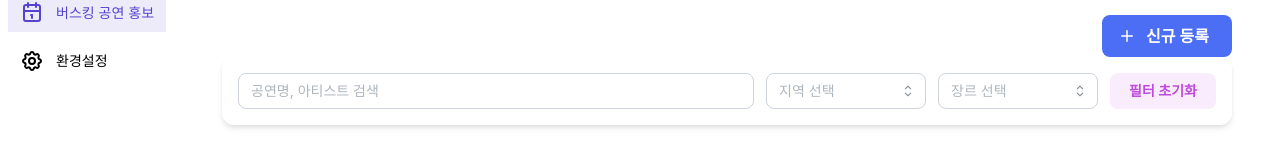
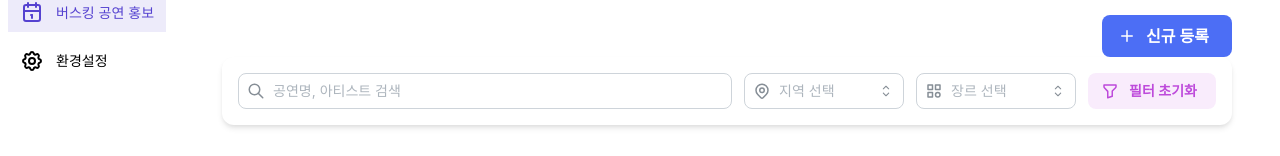
Before and after one commit to dlwlsdn201/project--busking-information-service--nextjs, a Next.js app: page /busking-event in a window 1280 px wide. Shown: the part 122-278 px from the top of the page. Built offline with nearby package versions, Linux system fonts and the light colour scheme.

Commit message:
:bug: #2 빌드 시, 타입 에러 이슈 수정

```diff
--- a/src/features/publicize/filter/ui/PublicizeFilterBar.tsx
+++ b/src/features/publicize/filter/ui/PublicizeFilterBar.tsx
@@ -48,7 +48,7 @@ export const PublicizeFilterBar = ({
     <StyledFilterBar isDark={isDark}>
       <div className="flex flex-col md:flex-row gap-3">
         <TextInput
-          icon={<IconSearch size={18} />}
+          leftSection={<IconSearch size={18} />}
           placeholder="공연명, 아티스트 검색"
           value={searchQuery}
           onChange={(e) => setSearchQuery(e.target.value)}
@@ -57,7 +57,7 @@ export const PublicizeFilterBar = ({
         />
 
         <Select
-          icon={<IconMapPin size={18} />}
+          leftSection={<IconMapPin size={18} />}
           placeholder="지역 선택"
           data={REGIONS}
           value={selectedRegion}
@@ -68,7 +68,7 @@ export const PublicizeFilterBar = ({
         />
 
         <Select
-          icon={<IconCategory size={18} />}
+          leftSection={<IconCategory size={18} />}
           placeholder="장르 선택"
           data={BUSKING_CATEGORIES}
           value={selectedCategory}
@@ -79,7 +79,7 @@ export const PublicizeFilterBar = ({
         />
 
         <Button
-          leftIcon={<IconFilter size={18} />}
+          leftSection={<IconFilter size={18} />}
           variant="light"
           color="grape"
           radius="md"
```
